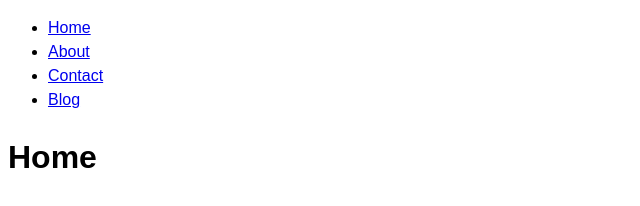
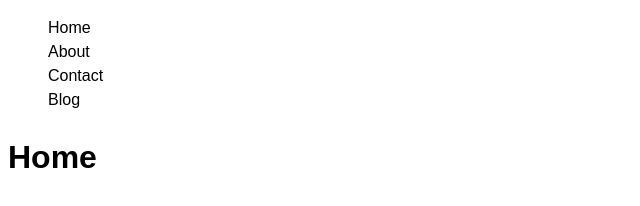
Before and after one commit to mastapegs/amandazdealz, a Gatsby site: page / in a window 1280 px wide. Shown: the whole page, without its empty margins (0-640 px from the left). Built offline with nearby package versions, Linux system fonts and the light colour scheme; Gatsby itself is replaced by a stand-in of ours.

Commit message:
basic nav styling

```diff
--- a/src/components/Navigation.js
+++ b/src/components/Navigation.js
@@ -1,5 +1,6 @@
 import React from 'react'
 import { Link } from 'gatsby'
+import styles from './Navigation.module.css'
 
 const Navigation = () => {
   const links = [
@@ -22,10 +23,10 @@ const Navigation = () => {
   ]
   return (
     <nav>
-      <ul>
+      <ul className={styles.navList}>
         {links.map(({ href, linkText }) => (
           <li key={href}>
-            <Link to={href}>
+            <Link className={styles.navLinks} to={href}>
               {linkText}
             </Link>
           </li>
--- /dev/null
+++ b/src/components/Navigation.module.css
@@ -0,0 +1,8 @@
+.navList {
+  list-style: none;
+}
+
+.navLinks {
+  color: black;
+  text-decoration: none;
+}
```
